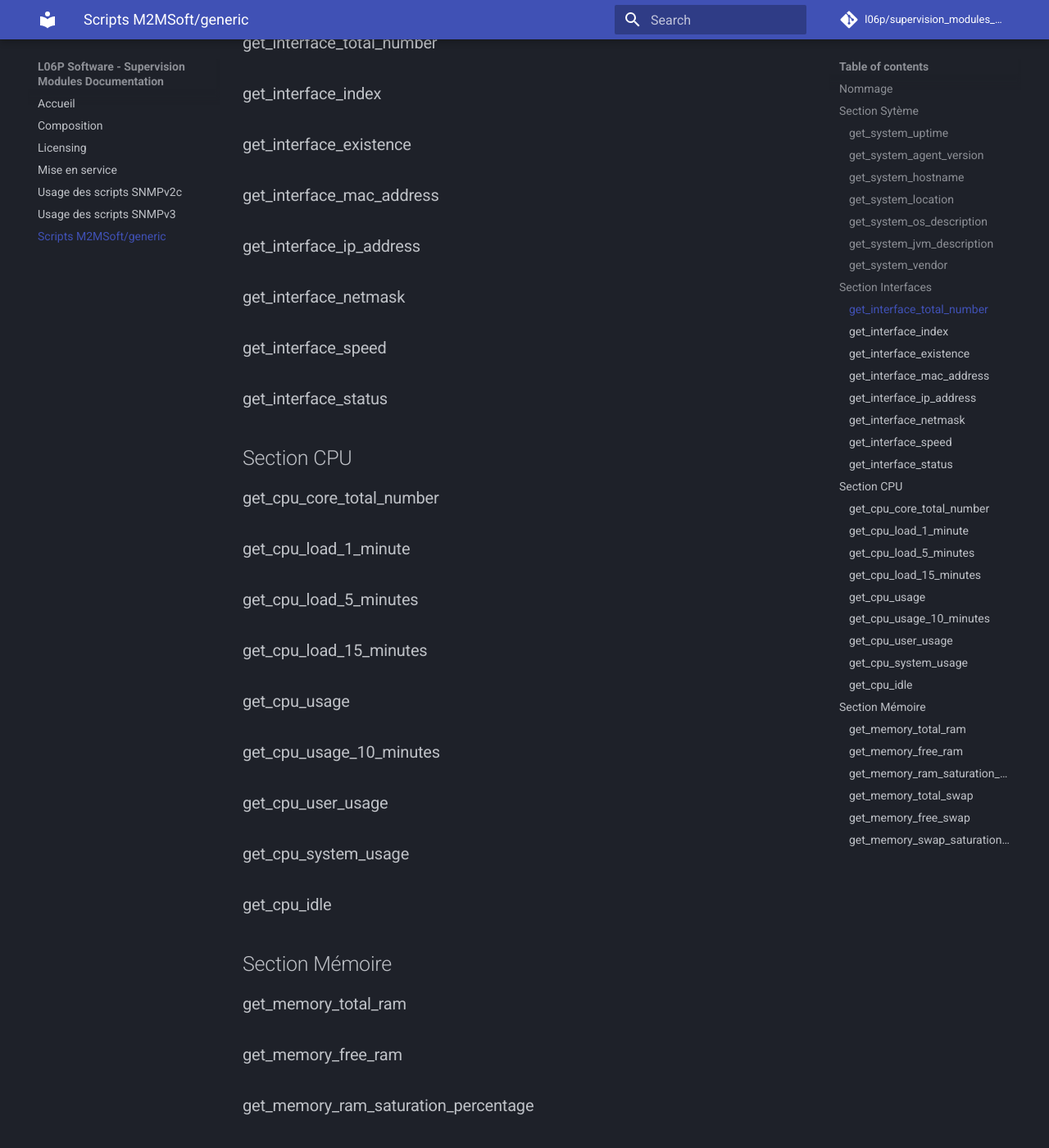
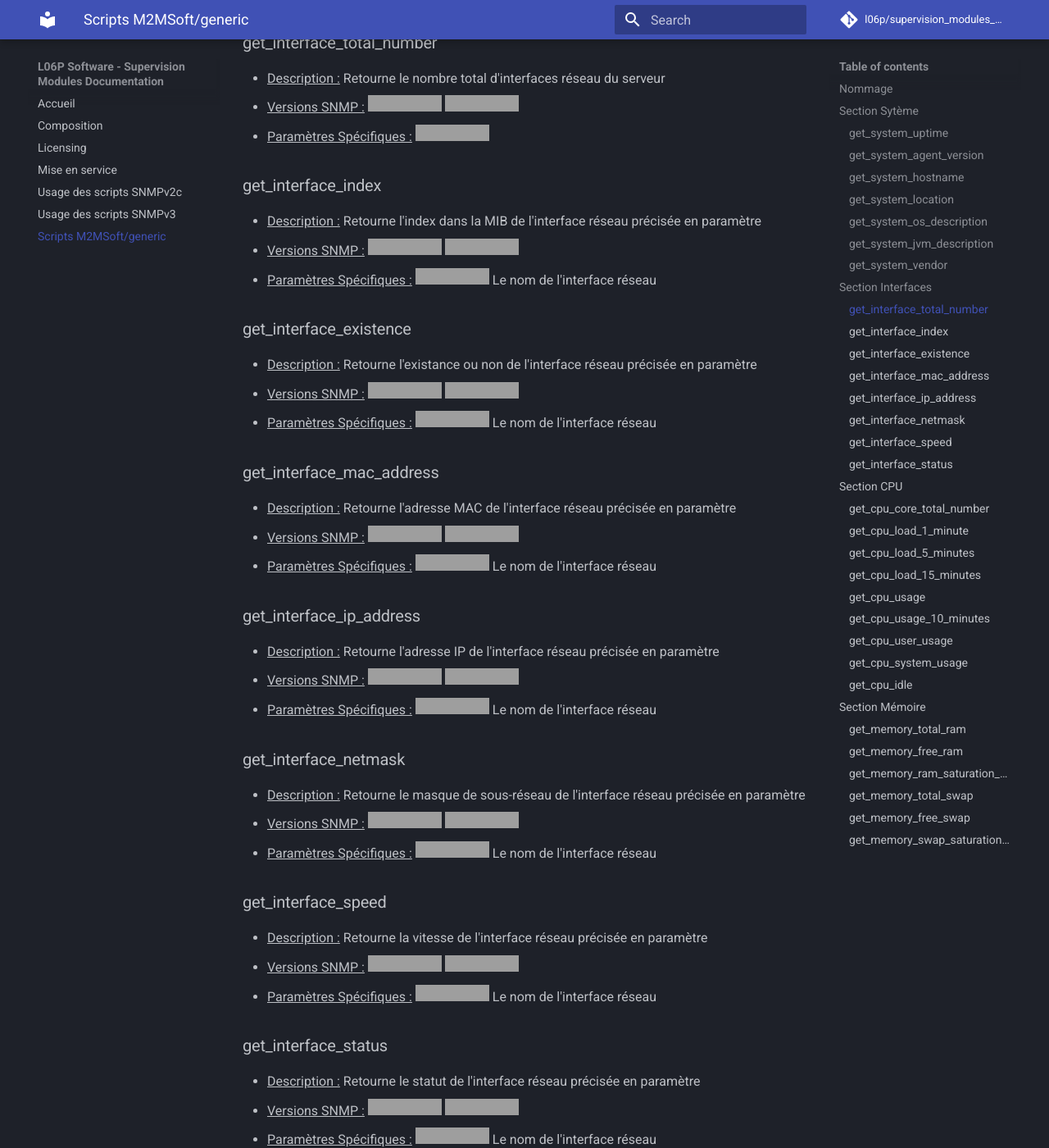
Before and after one commit to l06p/supervision_modules_documentation, an MkDocs documentation site: the page built from docs/scripts_m2msoft_generic.md, in a window 1280 px wide and 1400 px high, scrolled down 1593 px. Shown: the whole window at 82% size. Built offline with MkDocs 1.6.1 and Material for MkDocs 9.7.7, drawn with Linux system fonts in a browser that asks for light colours; comment, search, counter and statistics services are not loaded; grey boxes are pictures that could not be loaded.

Commit message:
Mise à jour de la section Scripts M2MSoft/Generic

```diff
--- a/docs/scripts_m2msoft_generic.md
+++ b/docs/scripts_m2msoft_generic.md
@@ -43,21 +43,44 @@
 ## Section Interfaces
 
 ### get_interface_total_number
+  * <u>Description :</u> Retourne le nombre total d'interfaces réseau du serveur
+  * <u>Versions SNMP :</u> ![SNMPv2c](https://custom-icon-badges.demolab.com/badge/SNMPv2c-royalblue.svg?logo=activity&logoSource=feather) ![SNMPv3](https://custom-icon-badges.demolab.com/badge/SNMPv3-olivedrab.svg?logo=activity&logoSource=feather)
+  * <u>Paramètres Spécifiques :</u> ![N/A](https://custom-icon-badges.demolab.com/badge/N/A-green.svg)
 
 ### get_interface_index
+  * <u>Description :</u> Retourne l'index dans la MIB de l'interface réseau précisée en paramètre
+  * <u>Versions SNMP :</u> ![SNMPv2c](https://custom-icon-badges.demolab.com/badge/SNMPv2c-royalblue.svg?logo=activity&logoSource=feather) ![SNMPv3](https://custom-icon-badges.demolab.com/badge/SNMPv3-olivedrab.svg?logo=activity&logoSource=feather)
+  * <u>Paramètres Spécifiques :</u> ![SNMPv3](https://custom-icon-badges.demolab.com/badge/--n/----name-INTERFACE__NAME-violet.svg) Le nom de l'interface réseau
 
 ### get_interface_existence
+  * <u>Description :</u> Retourne l'existance ou non de l'interface réseau précisée en paramètre
+  * <u>Versions SNMP :</u> ![SNMPv2c](https://custom-icon-badges.demolab.com/badge/SNMPv2c-royalblue.svg?logo=activity&logoSource=feather) ![SNMPv3](https://custom-icon-badges.demolab.com/badge/SNMPv3-olivedrab.svg?logo=activity&logoSource=feather)
+  * <u>Paramètres Spécifiques :</u> ![SNMPv3](https://custom-icon-badges.demolab.com/badge/--n/----name-INTERFACE__NAME-violet.svg) Le nom de l'interface réseau
 
 ### get_interface_mac_address
+  * <u>Description :</u> Retourne l'adresse MAC de l'interface réseau précisée en paramètre
+  * <u>Versions SNMP :</u> ![SNMPv2c](https://custom-icon-badges.demolab.com/badge/SNMPv2c-royalblue.svg?logo=activity&logoSource=feather) ![SNMPv3](https://custom-icon-badges.demolab.com/badge/SNMPv3-olivedrab.svg?logo=activity&logoSource=feather)
+  * <u>Paramètres Spécifiques :</u> ![SNMPv3](https://custom-icon-badges.demolab.com/badge/--n/----name-INTERFACE__NAME-violet.svg) Le nom de l'interface réseau
 
 ### get_interface_ip_address
+  * <u>Description :</u> Retourne l'adresse IP de l'interface réseau précisée en paramètre
+  * <u>Versions SNMP :</u> ![SNMPv2c](https://custom-icon-badges.demolab.com/badge/SNMPv2c-royalblue.svg?logo=activity&logoSource=feather) ![SNMPv3](https://custom-icon-badges.demolab.com/badge/SNMPv3-olivedrab.svg?logo=activity&logoSource=feather)
+  * <u>Paramètres Spécifiques :</u> ![SNMPv3](https://custom-icon-badges.demolab.com/badge/--n/----name-INTERFACE__NAME-violet.svg) Le nom de l'interface réseau
 
 ### get_interface_netmask
+  * <u>Description :</u> Retourne le masque de sous-réseau de l'interface réseau précisée en paramètre
+  * <u>Versions SNMP :</u> ![SNMPv2c](https://custom-icon-badges.demolab.com/badge/SNMPv2c-royalblue.svg?logo=activity&logoSource=feather) ![SNMPv3](https://custom-icon-badges.demolab.com/badge/SNMPv3-olivedrab.svg?logo=activity&logoSource=feather)
+  * <u>Paramètres Spécifiques :</u> ![SNMPv3](https://custom-icon-badges.demolab.com/badge/--n/----name-INTERFACE__NAME-violet.svg) Le nom de l'interface réseau
 
 ### get_interface_speed
+  * <u>Description :</u> Retourne la vitesse de l'interface réseau précisée en paramètre
+  * <u>Versions SNMP :</u> ![SNMPv2c](https://custom-icon-badges.demolab.com/badge/SNMPv2c-royalblue.svg?logo=activity&logoSource=feather) ![SNMPv3](https://custom-icon-badges.demolab.com/badge/SNMPv3-olivedrab.svg?logo=activity&logoSource=feather)
+  * <u>Paramètres Spécifiques :</u> ![SNMPv3](https://custom-icon-badges.demolab.com/badge/--n/----name-INTERFACE__NAME-violet.svg) Le nom de l'interface réseau
 
 ### get_interface_status
-
+  * <u>Description :</u> Retourne le statut de l'interface réseau précisée en paramètre
+  * <u>Versions SNMP :</u> ![SNMPv2c](https://custom-icon-badges.demolab.com/badge/SNMPv2c-royalblue.svg?logo=activity&logoSource=feather) ![SNMPv3](https://custom-icon-badges.demolab.com/badge/SNMPv3-olivedrab.svg?logo=activity&logoSource=feather)
+  * <u>Paramètres Spécifiques :</u> ![SNMPv3](https://custom-icon-badges.demolab.com/badge/--n/----name-INTERFACE__NAME-violet.svg) Le nom de l'interface réseau
 
 ## Section CPU
 
```
